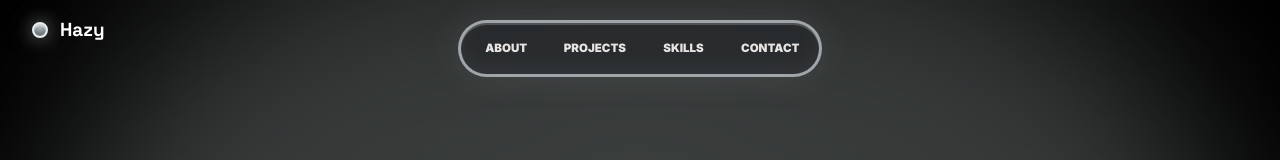
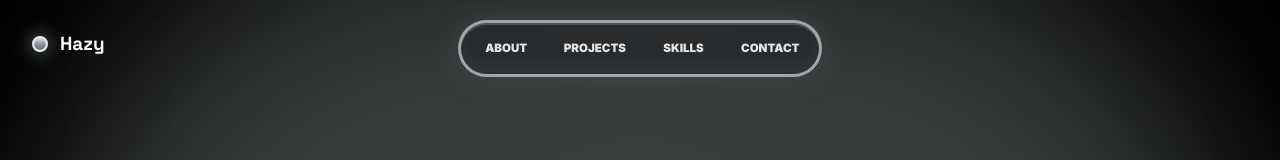
Before and after one commit to BrightReyes/HazyPortfolio, a React (Vite) app: page / in a window 1280 px wide. Shown: the top 160 px of the page. Built offline with nearby package versions, Linux system fonts and the light colour scheme.

Commit message:
UPDATED THE CONTACT

```diff
--- a/src/App.jsx
+++ b/src/App.jsx
@@ -256,15 +256,17 @@ function Hero() {
     <section className="hero-shell relative min-h-screen px-5 lg:px-8">
       {/* Brand Logo - positioned at the top of hero section so it scrolls away */}
       <motion.div
-        className="absolute top-5 left-0 right-0 mx-auto max-w-7xl px-5 lg:px-8 z-30 pointer-events-none"
+        className="absolute top-0 left-0 right-0 w-full z-30 pointer-events-none"
         initial={{ opacity: 0 }}
         animate={{ opacity: 1 }}
         transition={{ delay: 3.5, duration: 1.5 }}
       >
-        <a href="#home" className="brand-lockup group pointer-events-auto">
-          <span className="brand-dot" />
-          <span className="brand-name font-display font-black text-white">Hazy</span>
-        </a>
+        <div className="header-shell mx-auto max-w-7xl px-5 py-5 lg:px-8">
+          <a href="#home" className="brand-lockup group pointer-events-auto">
+            <span className="brand-dot" />
+            <span className="brand-name font-display font-black text-white">Hazy</span>
+          </a>
+        </div>
       </motion.div>
 
       <motion.div
```
